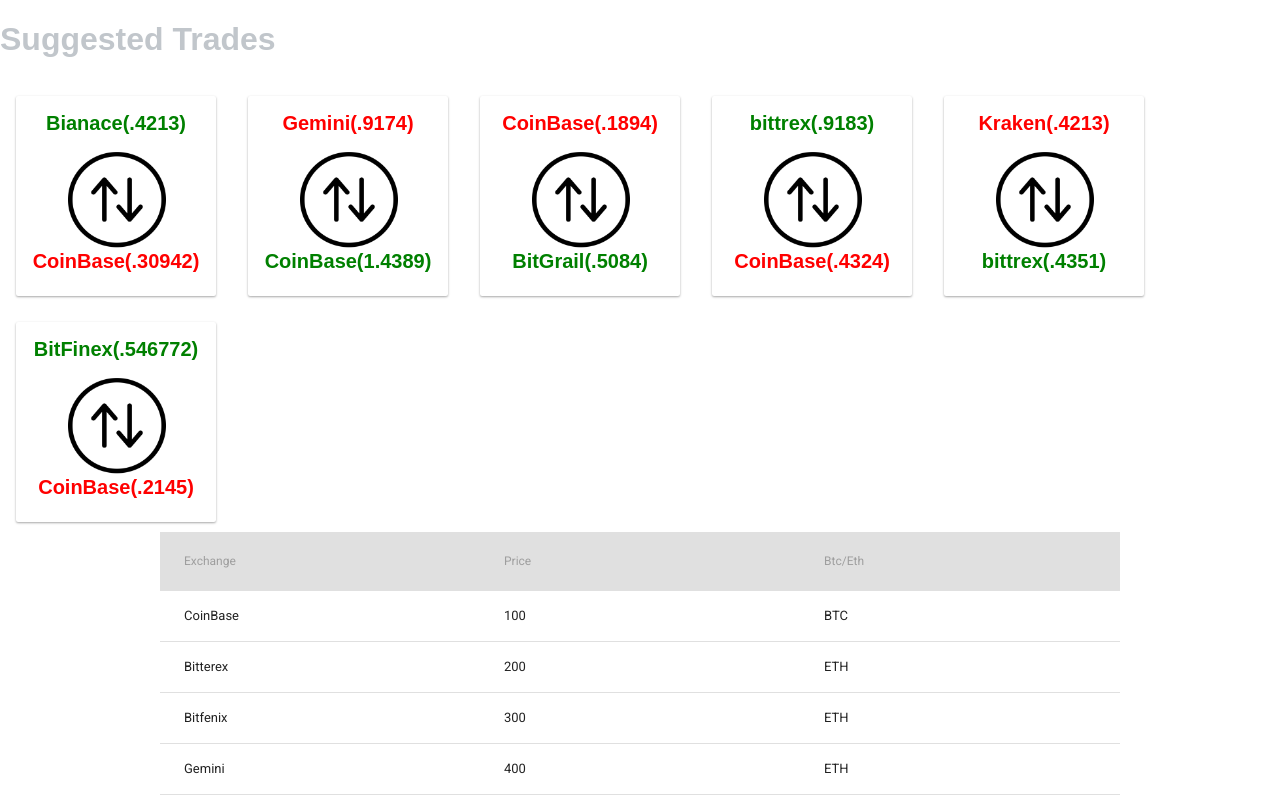
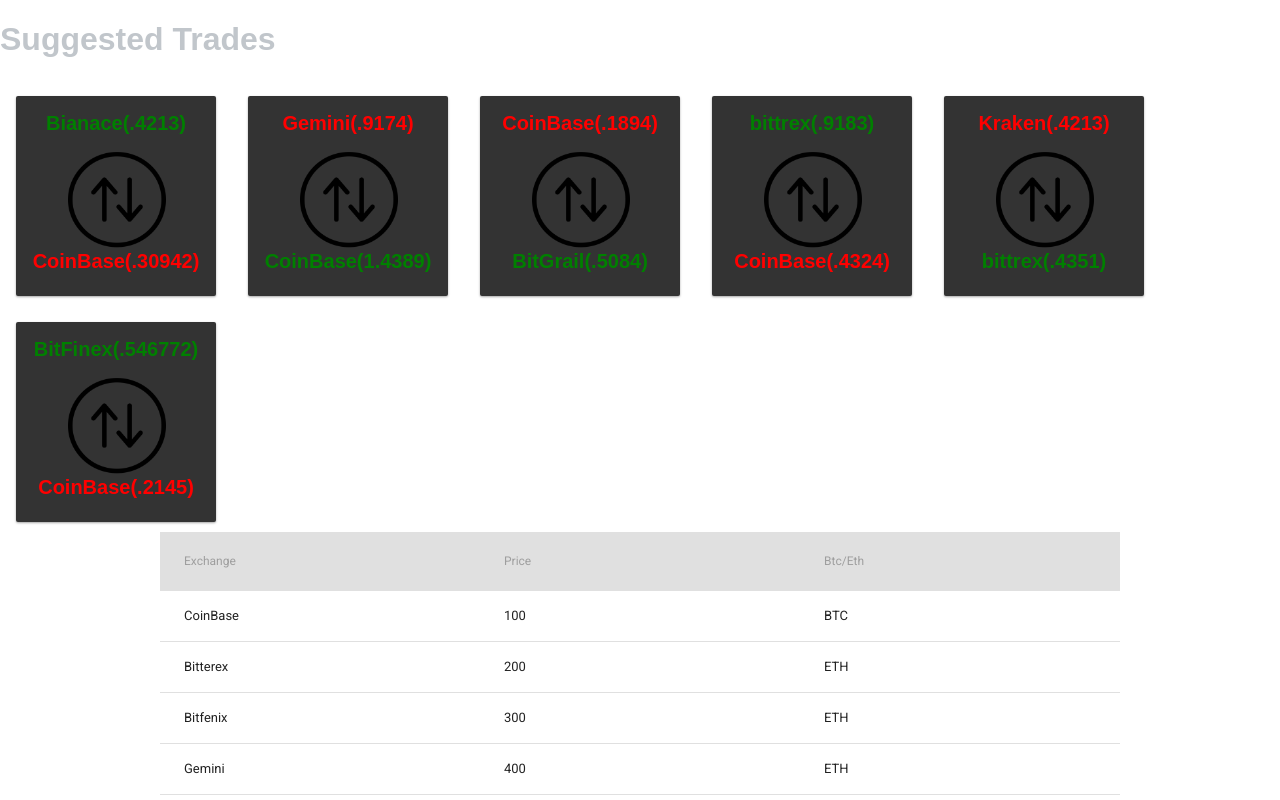
Before and after one commit to Mark-Garner/EasyTrage, a React (Create React App) app in the folder client/: page /Dashboard in a window 1280 px wide. Shown: the top 800 px of the page. Built offline with nearby package versions, Linux system fonts and the light colour scheme; no server answers.

Commit message:
Added Card Color

```diff
--- a/client/src/components/DashboardComponent/Suggestions.css
+++ b/client/src/components/DashboardComponent/Suggestions.css
@@ -16,7 +16,6 @@
 
 .card {
   background: #FFF;
-  color: #333;
   border-radius: 2px;
   display: inline-block;
   height: 200px;
@@ -29,6 +28,7 @@
 /*card shadows*/
 
 .card-1 {
+  background-color: #333;
   box-shadow: 0 1px 3px rgba(0, 0, 0, 0.12), 0 1px 2px rgba(0, 0, 0, 0.24);
   transition: all 0.3s cubic-bezier(.25, .8, .25, 1);
 }
```
